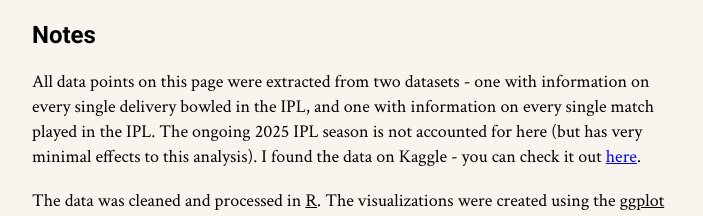
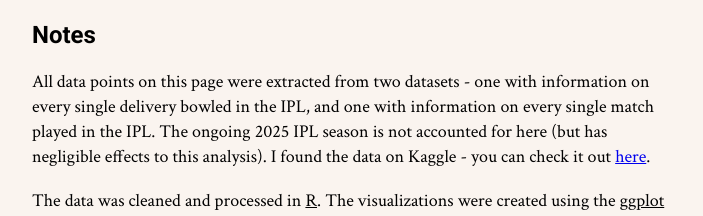
Before and after one commit to jaikapoor/jaikapoor.github.io, a plain HTML site: page cricket/index.html in a window 1280 px wide. Shown: the part 3541-3757 px from the top of the page, without its empty margins (288-991 px from the left). Drawn offline with Linux system fonts and the light colour scheme.

Commit message:
Update index.html

```diff
--- a/cricket/index.html
+++ b/cricket/index.html
@@ -27,7 +27,7 @@
         <p>Of the five metrics I used to assess batting performance - Runs, Batting Average (runs made per number of dismissals), Boundaries, Strike Rate (runs made per 100 balls faced), and 50+ scores - <strong>Kohli topped the list in three of them</strong>. To compare the players, I normalized each value on a 0 to 1 scale, meaning the player with the highest value for a metric gets 1, and the lowest gets 0. All other players fall proportionally in between. The corner dots of the polygons in the radar charts above are visual representations of these scaled values. Apart from Gayle’s staggering strike rate in 2011 (183.13), Kohli is ahead of the curve on all other metrics. Gill and Buttler got close to Kohli’s run tally, but couldn’t cross it despite the overflow of runs scored in the IPL in the last few years.</p>
         <p>Kohli’s 2016 season remains a part of IPL folklore and record books. There are calls every year of 973 being in danger, but no batsman in the last eight years has managed to break it. Kohli himself described his season as <em>“abnormal”</em>, and admitted that even he doesn’t know how he did what he did that year. I have been privileged to watch Virat Kohli bat for many years, and as he comes close to retirement, I cherish every opportunity to relive his greatest batting efforts. Beyond the data lie the great stories the 2016 Indian Premier League produced, and those are the ones that make following cricket so worth it for me.</p>
         <h2>Notes</h2>
-        <p>All data points on this page were extracted from two datasets - one with information on every single delivery bowled in the IPL, and one with information on every single match played in the IPL. The ongoing 2025 IPL season is not accounted for here (but has very minimal effects to this analysis). I found the data on Kaggle - you can check it out <a href="https://www.kaggle.com/datasets/patrickb1912/ipl-complete-dataset-20082020">here</a>.</p>
+        <p>All data points on this page were extracted from two datasets - one with information on every single delivery bowled in the IPL, and one with information on every single match played in the IPL. The ongoing 2025 IPL season is not accounted for here (but has negligible effects to this analysis). I found the data on Kaggle - you can check it out <a href="https://www.kaggle.com/datasets/patrickb1912/ipl-complete-dataset-20082020">here</a>.</p>
         <p>The data was cleaned and processed in <u>R</u>. The visualizations were created using the <u>ggplot</u> and <u>fmsb</u> libraries, and styled and polished in <u>Adobe Illustrator</u>.</p>
         <p>Made for DATA 1500: ‘Data Visualization and Narrative’ at Brown University. I would like to acknowledge Professor Reuben Fischer-Baum for an amazing semester, and my classmates Swaraj and Tanvi for navigating the course with me.</p>
         <div id = "myChart"></div>
```
